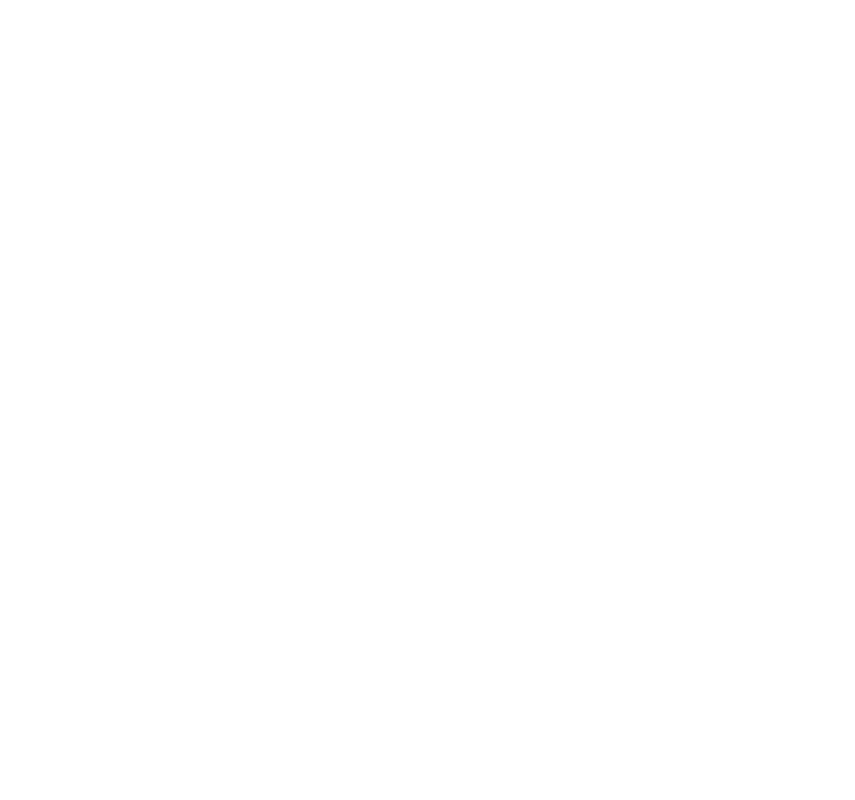
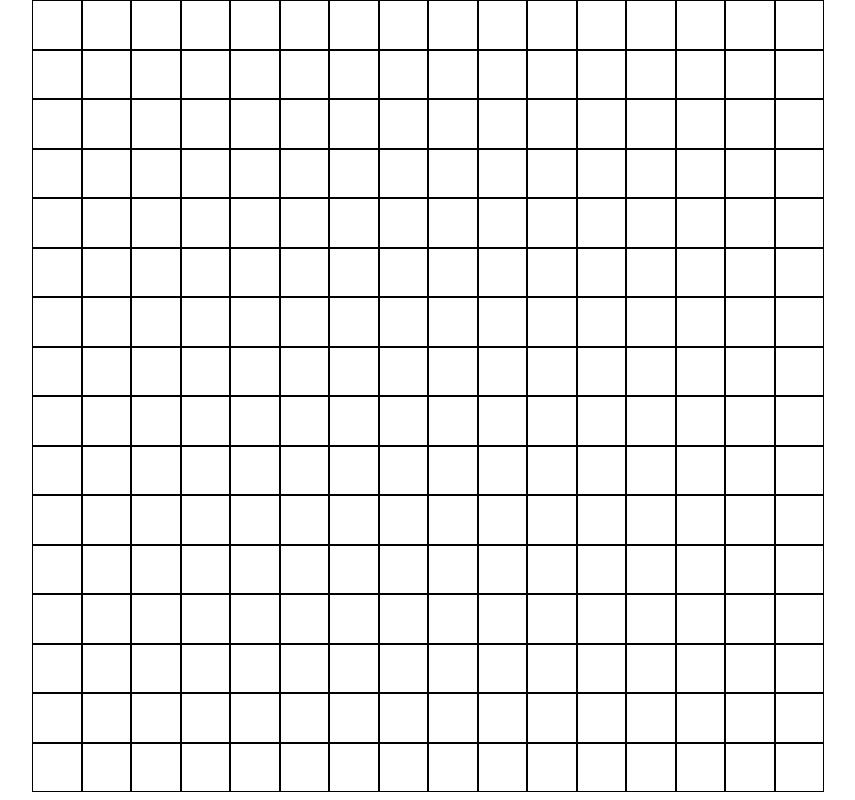
Before and after one commit to Boodac/etch-a-sketch, a plain HTML site: page index.html in a window 1280 px wide. Shown: the whole page, without its empty margins (212-1067 px from the left). Drawn offline with Linux system fonts and the light colour scheme.

Commit message:
Add etch-a-sketch canvas, add random color functionality.

```diff
--- a/index.html
+++ b/index.html
@@ -7,8 +7,8 @@
     <link rel="stylesheet" href="style.css">
 </head>
 <body>
+    <div class="controls"></div>
     <div class="container"></div>
-    <div class="controls"></div>
     <script src="script.js"></script>
 </body>
 </html>
--- a/script.js
+++ b/script.js
@@ -1,2 +1,41 @@
-const container = document.querySelector("container");
-const controls = document.querySelector("controls");
+const container = document.querySelector(".container");
+const controls = document.querySelector(".controls");
+
+function createGrid(xWide, yTall) {
+    for(let i = 0;i < yTall;i++){ // how many rows?
+        const row = document.createElement("div");
+        row.className = "row";
+        for(let j = 0;j<xWide;j++) { // how many columns?
+            const pixel = document.createElement("div");
+            pixel.className = "pixel";
+            pixel.id = getSelector(i, j);
+            pixel.addEventListener("mouseover", (e) => {
+                paint(i, j);
+            });
+            row.appendChild(pixel);
+        }
+        container.appendChild(row);
+    }
+}
+
+function getSelector(xCoord, yCoord) {
+    let selector = '';
+    selector += xCoord;
+    selector += "-";
+    selector += yCoord;
+    return selector;
+}
+
+function paint(xCoord, yCoord) {
+    let id = getSelector (xCoord, yCoord);
+    const pixel = document.getElementById(id);
+    pixel.style.backgroundColor = randomColor();
+};
+
+function randomColor() {
+    // there are 16777216 possible colors, starting from 0
+    return "#" + Math.floor(Math.random()*16777215).toString(16);
+    // this returns a random number in that range, and then presents it in hexadecimal form
+}
+
+createGrid(16,16);
--- a/style.css
+++ b/style.css
@@ -7,16 +7,30 @@
 
 body {
     display: flex;
-    flex-direction: column;
+    justify-content: center;;
 }
 
 .container {
     display: flex;
+    flex-direction: column;
     justify-content: center;
     align-items: center;
+    height: 99vh;
+    aspect-ratio: 1/1;
 }
 
 .controls {
     display: flex;
     justify-content: center;
 }
+
+.row {
+    display: flex;
+    flex: 1 1 auto;
+    width: 100%;
+}
+
+.pixel {
+    border: 1px solid black;
+    flex: 1;
+}
```
